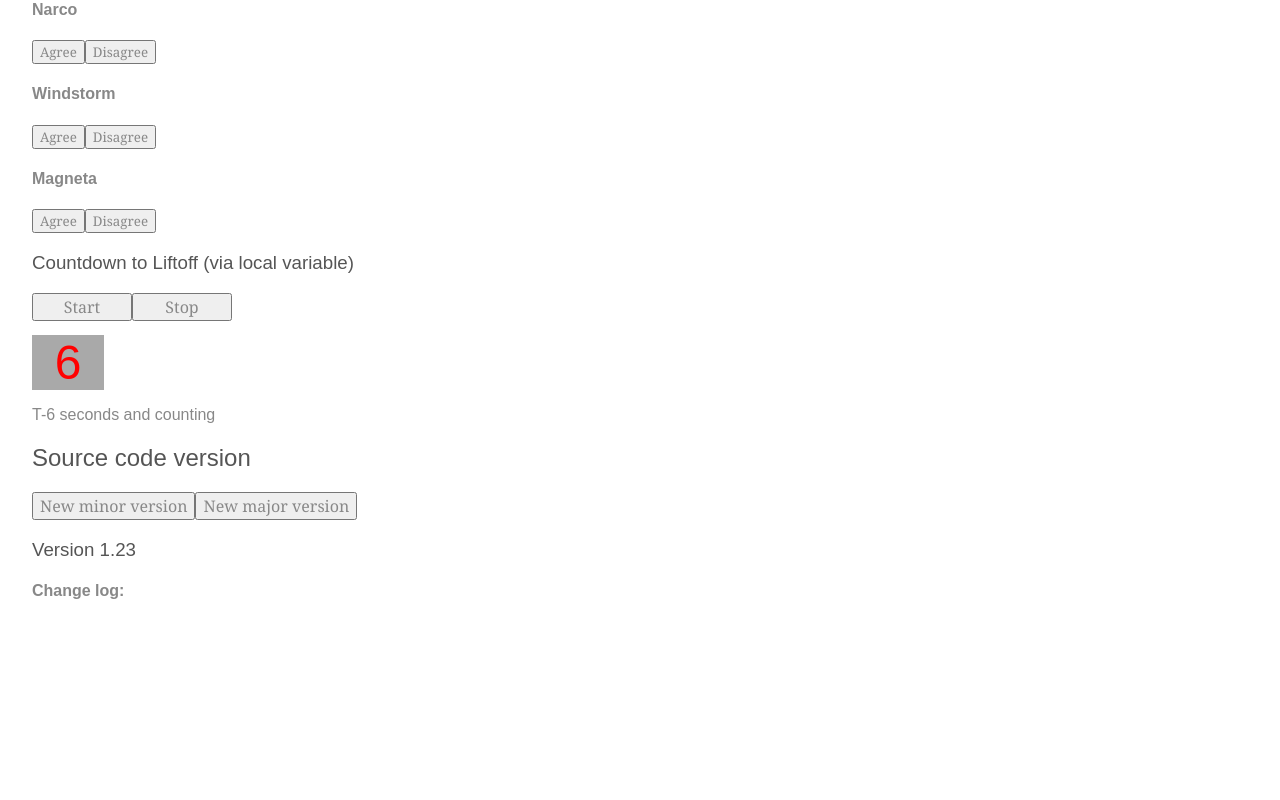
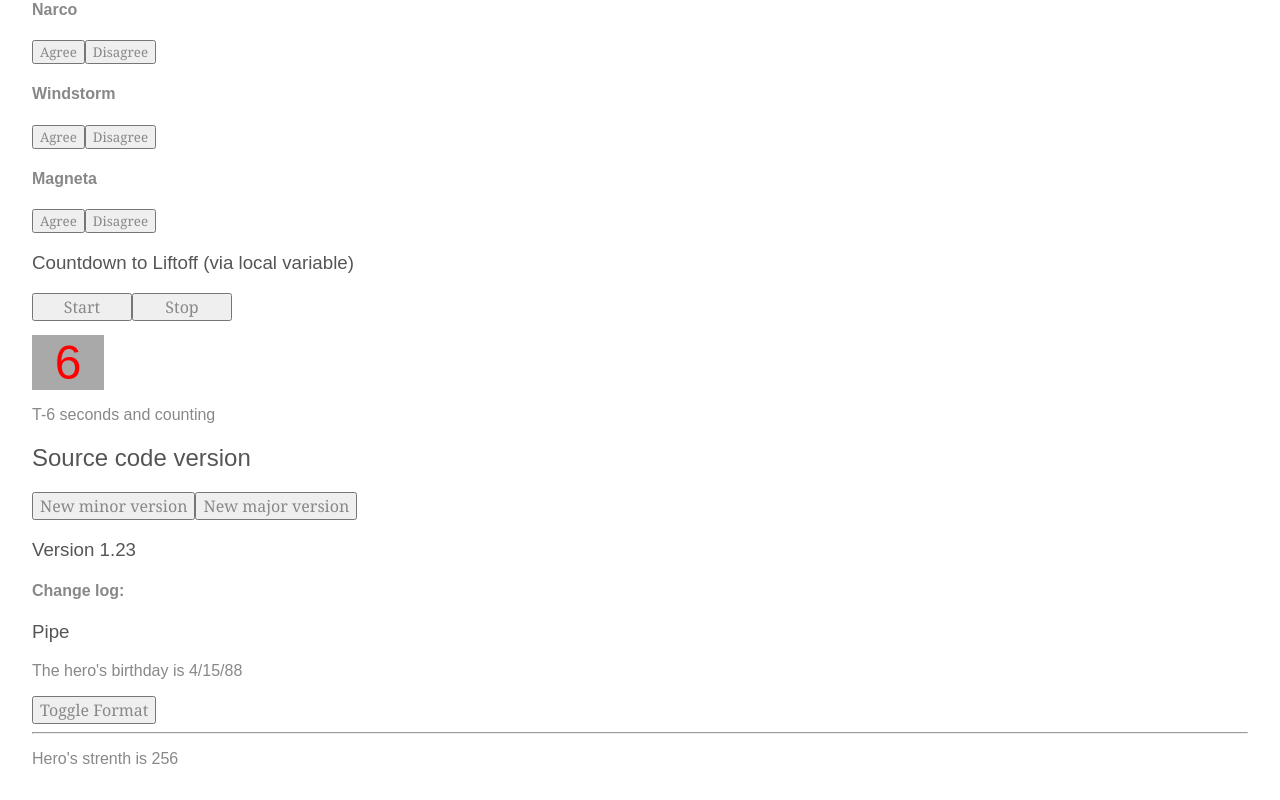
Before and after one commit to ZhangZongkun/my-router, an Angular app: page /example in a window 1280 px wide. Shown: the part 1338-2138 px from the top of the page. Before the commit the page ends 1970 px from the top, so only its background shows below. Built offline with nearby package versions, Linux system fonts and the light colour scheme.

Commit message:
增加ExponentPipe

```diff
--- a/src/app/example/example.component.html
+++ b/src/app/example/example.component.html
@@ -85,3 +85,9 @@
 <button (click)="newMinor()">New minor version</button>
 <button (click)="newMajor()">New major version</button>
 <app-version-child [major]="major" [minor]="minor"></app-version-child>
+
+<h3>Pipe</h3>
+<p>The hero's birthday is {{birthday | date:format | uppercase}}</p>
+<button (click)="toggleFormat()">Toggle Format</button>
+<hr>
+<p>Hero's strenth is {{strenth | exponent:8}}</p>
--- a/src/app/example/example.component.ts
+++ b/src/app/example/example.component.ts
@@ -21,6 +21,19 @@ export class ExampleComponent {
   major = 1;
   minor = 23;
 
+  birthday = new Date(1988, 3, 15);
+  toggle = true;
+
+  strenth = 2;
+
+  get format() {
+    return this.toggle ? 'shortDate' : 'fullDate';
+  }
+
+  toggleFormat() {
+    this.toggle = !this.toggle;
+  }
+
   onVoted(agreed: boolean) {
     agreed ? this.agreed++ : this.disagreed++;
   }
--- a/src/app/example/example.module.ts
+++ b/src/app/example/example.module.ts
@@ -11,11 +11,13 @@ import { CountdownTimerComponent } from './countdown-timer.component';
 import { VersionChildComponent } from './version-child.component';
 import { IntervalDirective } from './interval.directive';
 import { UnlessDirective } from './unless.directive';
+import { ExponentPipe } from './exponent.pipe';
 
 @NgModule({
   imports: [SharedModule, ExampleRoutingModule],
   declarations: [ExampleComponent, BankComponent, heroSwitchComponents, SizerComponent,
-    VoterComponent, CountdownTimerComponent, VersionChildComponent, IntervalDirective, UnlessDirective]
+    VoterComponent, CountdownTimerComponent, VersionChildComponent, IntervalDirective,
+    UnlessDirective, ExponentPipe]
 })
 export class ExampleModule {
 }
--- /dev/null
+++ b/src/app/example/exponent.pipe.ts
@@ -0,0 +1,8 @@
+import { Pipe, PipeTransform } from '@angular/core';
+
+@Pipe({name: 'exponent'})
+export class ExponentPipe implements PipeTransform {
+  transform(value: number, exponent: number): any {
+    return Math.pow(value, isNaN(exponent) ? 1 : exponent);
+  }
+}
--- a/src/app/example/version-child.component.ts
+++ b/src/app/example/version-child.component.ts
@@ -13,6 +13,6 @@ export class VersionChildComponent implements OnChanges {
   changeLog: string[] = [];
 
   ngOnChanges(changes: SimpleChanges) {
-    console.log(changes);
+    // console.log(changes);
   }
 }
```
